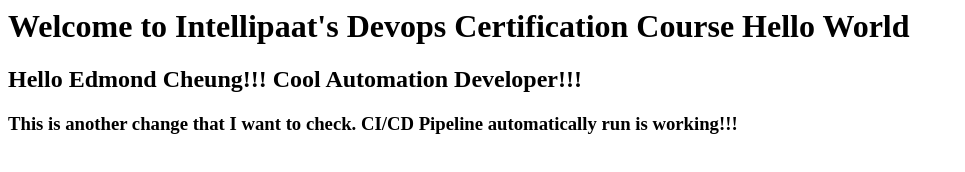
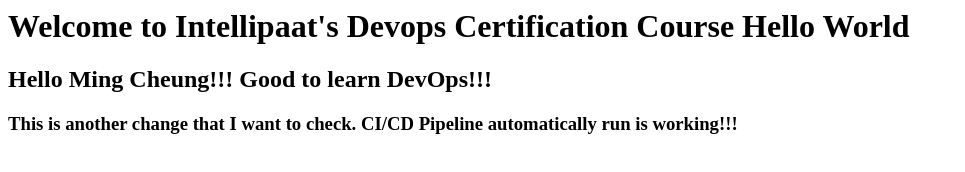
Before and after one commit to cheungm1/website, a plain HTML site: page index.html in a window 1280 px wide. Shown: the whole page, without its empty margins (0-965 px from the left). Drawn offline with Linux system fonts and the light colour scheme.

Commit message:
update index.html

```diff
--- a/index.html
+++ b/index.html
@@ -4,7 +4,7 @@
 <body>
 <h1> Welcome to Intellipaat's Devops Certification Course Hello World</h1>
 
-<h2> Hello Edmond Cheung!!! Cool Automation Developer!!!</h2>
+<h2> Hello Ming Cheung!!! Good to learn DevOps!!!</h2>
 
 <h3> This is another change that I want to check. CI/CD Pipeline automatically run is working!!! </h3>
 </body>
```
